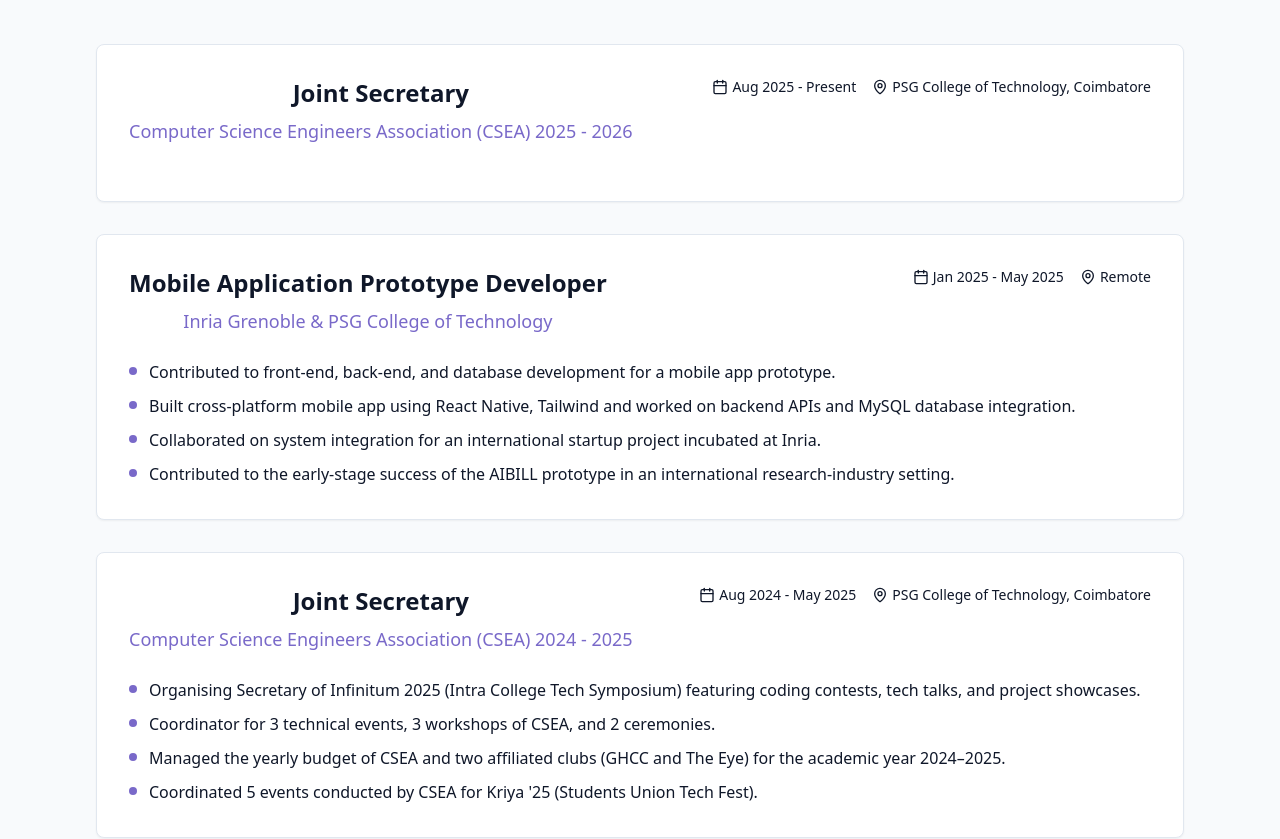
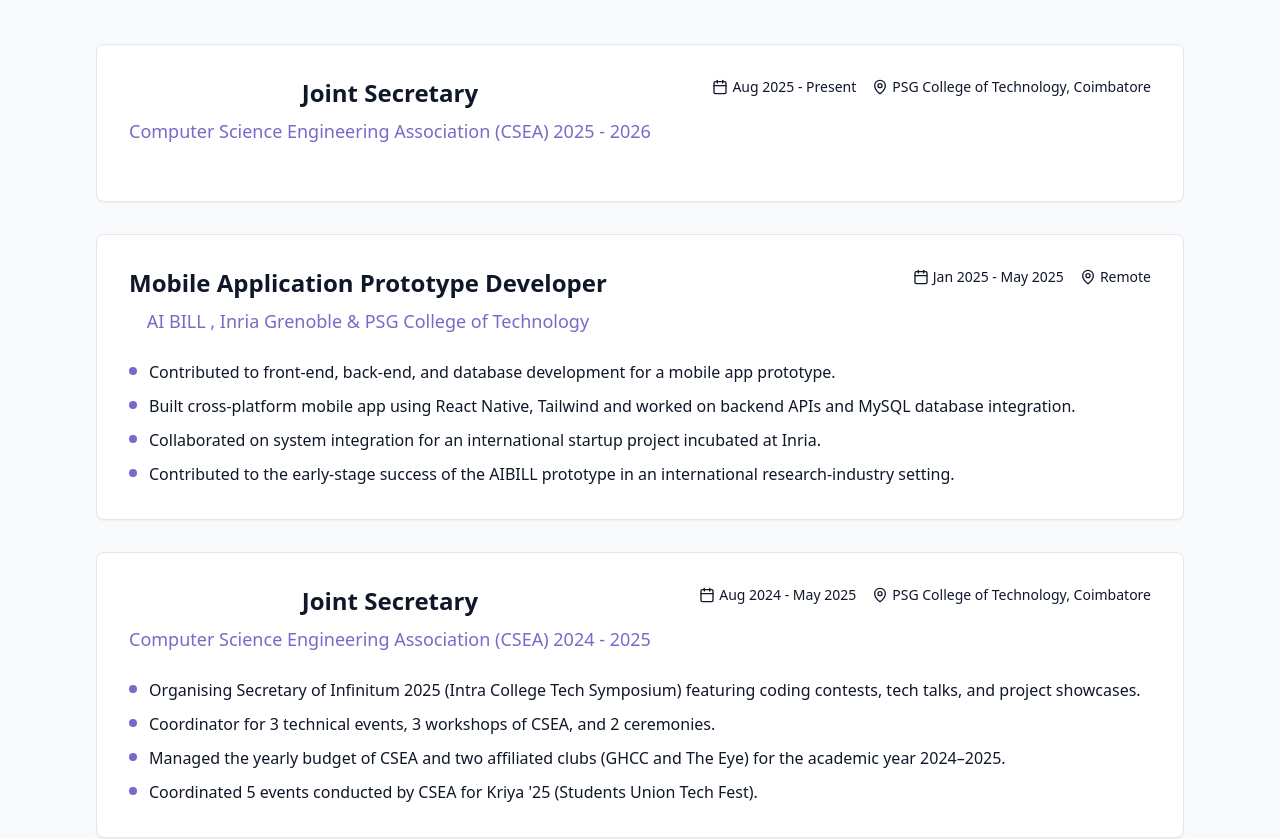
Before and after one commit to Sanjayj-06/Sanjay-portfolio, a React (Vite) app: page / in a window 1280 px wide. Shown: the part 2366-3205 px from the top of the page. Built offline with nearby package versions, Linux system fonts and the light colour scheme.

Commit message:
recent changes

```diff
--- a/src/components/ExperienceSection.jsx
+++ b/src/components/ExperienceSection.jsx
@@ -4,7 +4,7 @@
   {
     id:1,
     title: "Joint Secretary",
-    company: "Computer Science Engineers Association (CSEA) 2025 - 2026",
+    company: "Computer Science Engineering Association (CSEA) 2025 - 2026",
     location: "PSG College of Technology, Coimbatore",
     duration: "Aug 2025 - Present",
     description: []
@@ -12,7 +12,7 @@
   {
     id: 2,
     title: "Mobile Application Prototype Developer",
-    company: "Inria Grenoble & PSG College of Technology",
+    company: "AI BILL , Inria Grenoble & PSG College of Technology",
     location: "Remote",
     duration: "Jan 2025 - May 2025",
     description: [
@@ -25,7 +25,7 @@
   {
     id: 3,
     title: "Joint Secretary",
-    company: "Computer Science Engineers Association (CSEA) 2024 - 2025",
+    company: "Computer Science Engineering Association (CSEA) 2024 - 2025",
     location: "PSG College of Technology, Coimbatore",
     duration: "Aug 2024 - May 2025",
     description: [
--- a/src/components/ProjectsSection.jsx
+++ b/src/components/ProjectsSection.jsx
@@ -3,6 +3,24 @@
 const projects = [
   {
     id: 1,
+    title : "Sudar AI",
+    description: "An AI Powered solution for Multigrade classrooms to assist teachers and students",
+    image: "/sudar.png",
+    tags: ["React", "TailwindCSS", "FastAPI", "Docker", "Postgress"],
+    demoUrl: "",
+    githubUrl: ""
+  },
+  {
+    id: 2,
+    title: "ThunAI",
+    description: "An AI powered Career Assistant Application",
+    image: "/thunai.png",
+    tags: ["React", "TailwindCSS", "FastAPI", "Docker", "Postgress"],
+    demoUrl: "",
+    githubUrl: ""
+  },
+  {
+    id: 3,
     title: "AI Spectrum Website",
     description: "Official Website for AI Spectrum , A International Conference conducted by PSG AI Consortium",
     image: "/image.png",
@@ -11,7 +29,7 @@
     githubUrl: "https://github.com/Dhanush-2k22/AISpectrum.git",
   },
   {
-    id: 2,
+    id: 4,
     title: "Gender and Age Prediction",
     description:
       "A Model that predicts your age and gender based on your input image",
@@ -21,7 +39,7 @@
     githubUrl: "https://github.com/Sanjayj-06/Gender_Age_Prediction.git",
   },
   {
-    id: 3,
+    id: 5,
     title: "ICAMM 26 Website",
     description:
       "Official website for the ICAMM 26 conference, featuring speaker profiles, schedules, and registration.",
```
